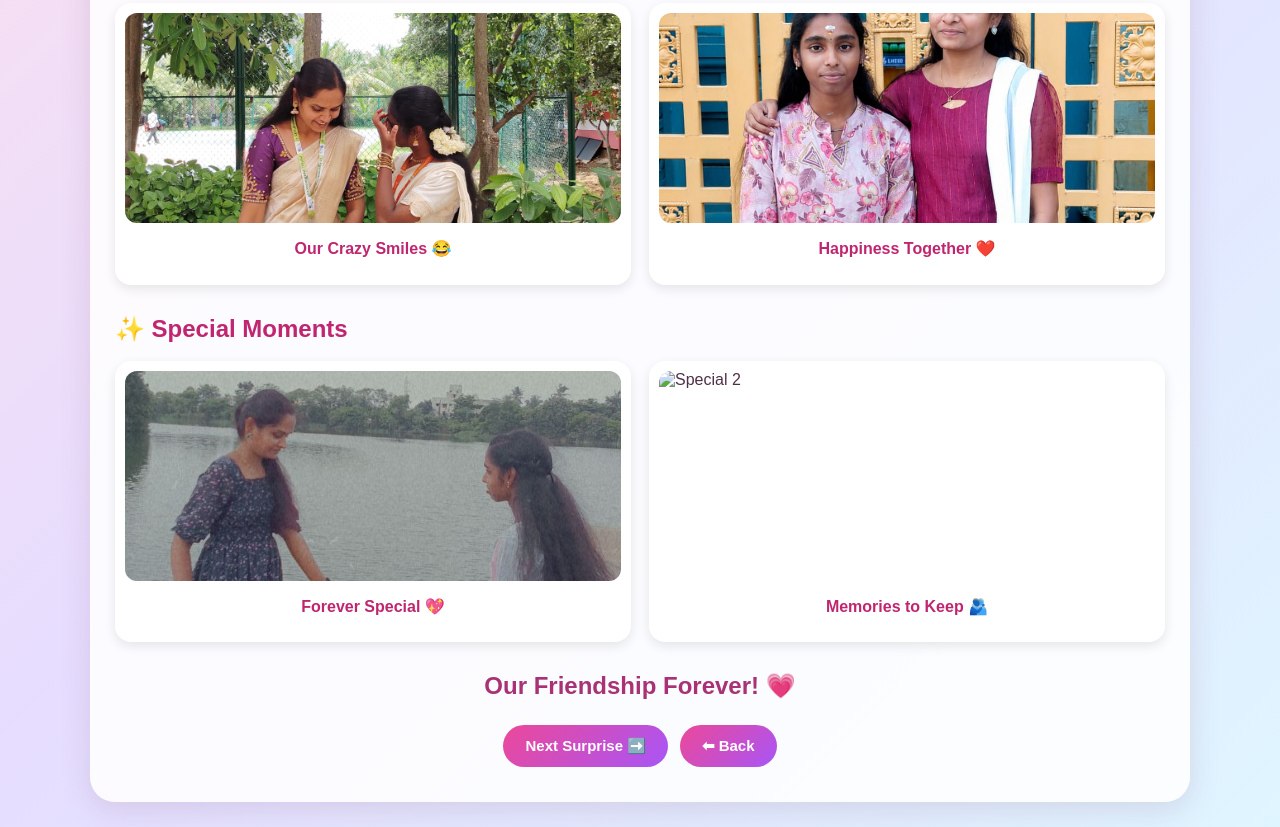
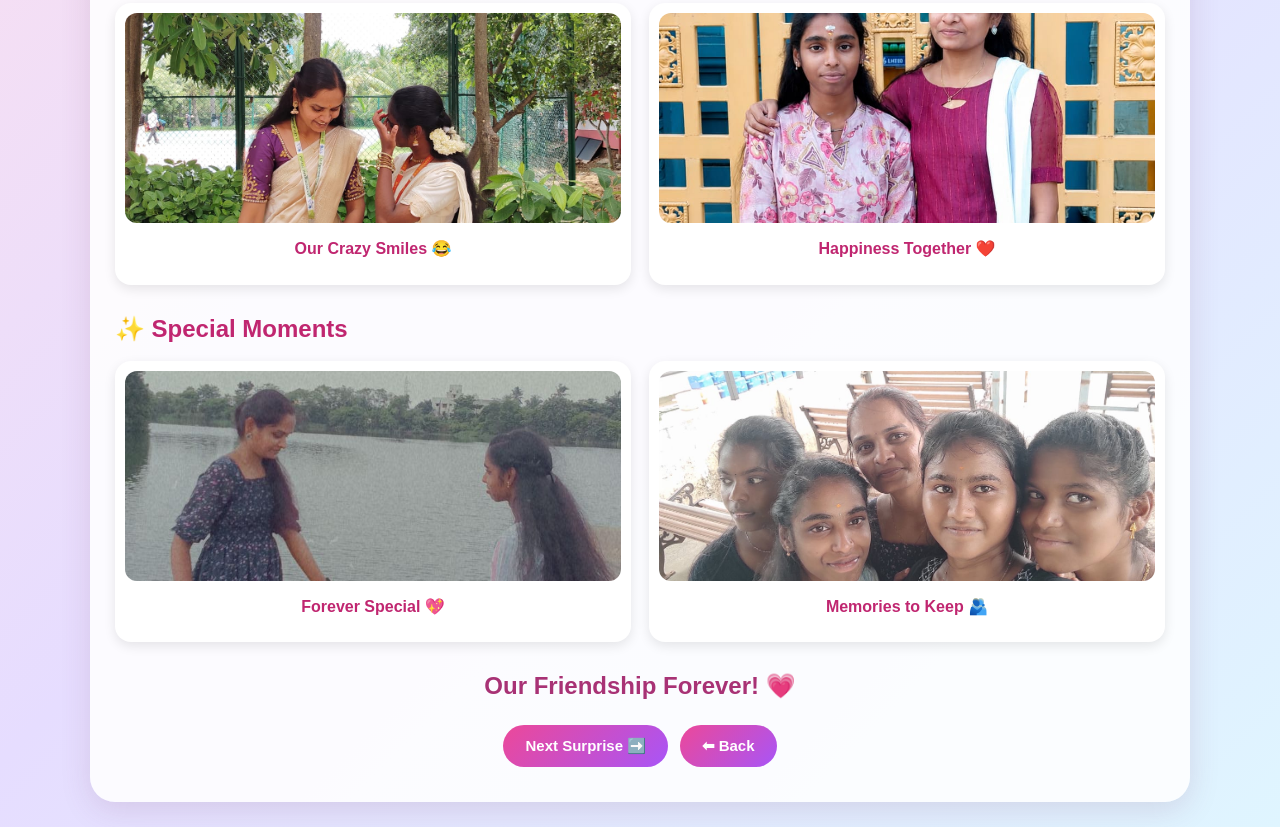
Before and after one commit to kvmathi3/kuttymam, a plain HTML site: page memories.html in a window 1280 px wide. Shown: the part 584-1411 px from the top of the page. Drawn offline with Linux system fonts and the light colour scheme.

Commit message:
Update memories.html

```diff
--- a/memories.html
+++ b/memories.html
@@ -100,7 +100,7 @@
                 <p>Forever Special 💖</p>
             </div>
             <div class="photo-card" onclick="selectPhoto(this)">
-                <img src="images/5.jpeg" alt="Special 2">
+                <img src="5.jpeg" alt="Special 2">
                 <p>Memories to Keep 🫂</p>
             </div>
         </div>
```
